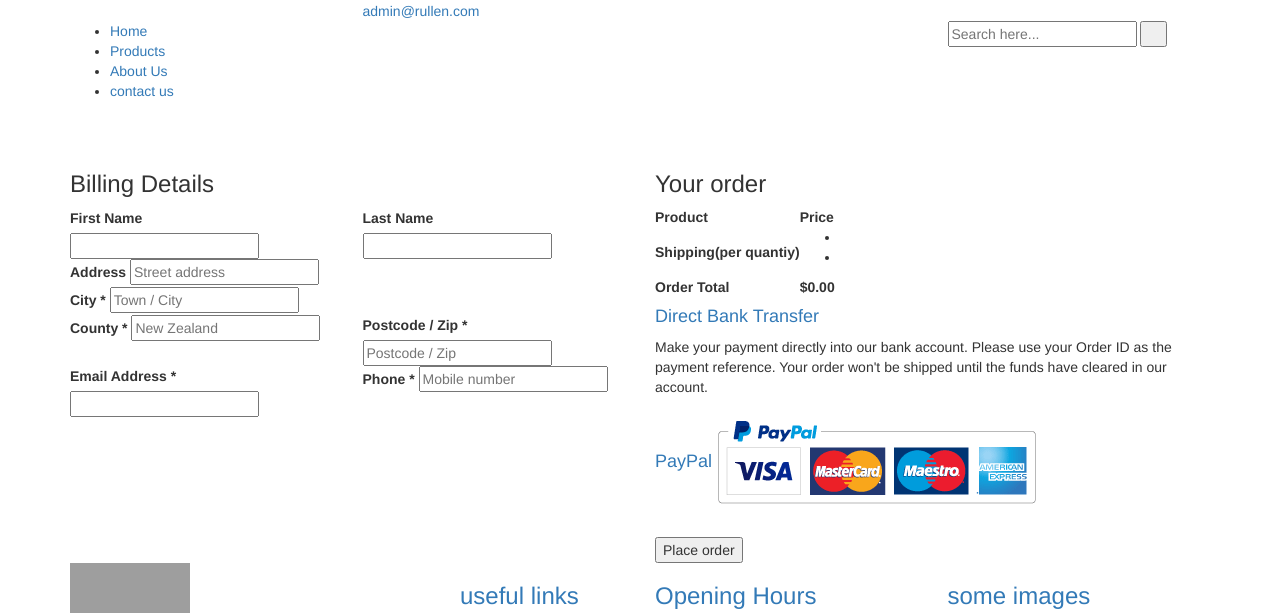
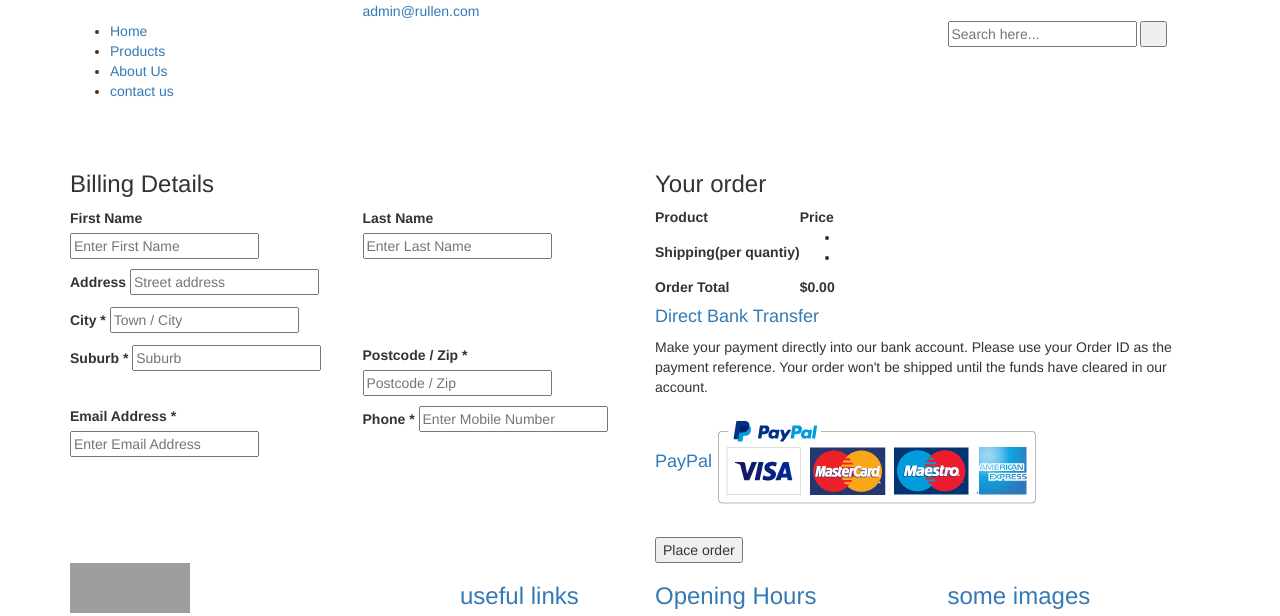
Before and after one commit to sukrampal/rullen, a CodeIgniter app: page /rullen1/cart/checkout in a window 1280 px wide. Shown: the part 242-858 px from the top of the page. Run offline with CodeIgniter, Linux system fonts and the light colour scheme; data that the repository does not hold is empty; some libraries are stand-ins or nearby versions; grey boxes are pictures that could not be loaded.

Commit message:
checkout validation

```diff
--- a/application/controllers/Cart.php
+++ b/application/controllers/Cart.php
@@ -88,7 +88,7 @@ public function update(){
     $this->form_validation->set_rules("last_name", "Last name ", 'required');
     $this->form_validation->set_rules("address", "Address ", 'required');
     $this->form_validation->set_rules("city", "City", 'required');
-    $this->form_validation->set_rules("country", "Country ", 'required');
+    $this->form_validation->set_rules("suburb", "Suburb ", 'required');
     $this->form_validation->set_rules("postcode", "Postcode/zip", 'required');
     $this->form_validation->set_rules("email", "Email ", 'required');
     $this->form_validation->set_rules("phone", "contact number", 'required');
@@ -100,17 +100,17 @@ public function update(){
     'last_name' => $this->input->post('last_name'),
     'address' => $this->input->post('address'),
     'city' => $this->input->post('city'),
-    'country' => $this->input->post('country'),
+    'suburb' => $this->input->post('suburb'),
     'postcode' => $this->input->post('postcode'),
     'email' => $this->input->post('email'),
     'phone' => $this->input->post('phone'),
-    'product_id' => implode(", ",$this->input->post('product_id')),
+    'product_id' => implode(", ", $this->input->post('product_id')),
     'product_title' => implode(", ", $this->input->post('product_title')),
     'qty' => implode(", ", $this->input->post('p_qty')),
     'item_price' => implode(", ", $this->input->post('item_price')),
     'price' => $this->input->post('price'),
 
-  );                                   // prd($data);
+  );                                    //prd($data);
     $this->mdl_home->order($data);
     $this->ordered();
 
--- a/application/views/Admin/dashboard.php
+++ b/application/views/Admin/dashboard.php
@@ -14,7 +14,7 @@
   <th>Email</th>
   <th>Address</th>
   <th>City</th>
-  <th>Country</th>
+  <th>Suburb</th>
   <th>Postcode</th>
   <th>Phone</th>
   <th>Delete</th>
@@ -32,7 +32,7 @@
   <td><?php echo $order['email']; ?></td>
   <td><?php echo $order['address']; ?></td>
   <td><?php echo $order['city']; ?></td>
-  <td><?php echo $order['country']; ?></td>
+  <td><?php echo $order['suburb']; ?></td>
   <td><?php echo $order['postcode']; ?></td>
   <td><?php echo $order['phone']; ?></td>
   <td><a href="<?php echo base_url(); ?>admin/home/delete_order/<?php echo $order['order_id'] ?>" onclick="return myConfirm();"><button type="button" class="btn btn-danger btn-sm">Delete</button></a></td>
--- a/application/views/checkout.php
+++ b/application/views/checkout.php
@@ -20,59 +20,59 @@
 								<div class="col-lg-6">
 									<div class="checkout-form-list">
 										<label>First Name </label>
-										<input type="text" name="first_name" placeholder="" />
-										<span class="text-danger"><?php echo form_error("first_name"); ?></span>
+										<input type="text" name="first_name" value="<?php echo set_value('first_name'); ?>" placeholder="Enter First Name" />
+										<span class="text-danger"><p style="color:red" <?php echo form_error("first_name"); ?></span>
 									</div>
 								</div>
 								<div class="col-lg-6">
 									<div class="checkout-form-list">
 										<label>Last Name</label>
-										<input type="text" name="last_name" placeholder="" />
-										<span class="text-danger"><?php echo form_error("last_name"); ?></span>
+										<input type="text" name="last_name" value="<?php echo set_value('last_name'); ?>" placeholder="Enter Last Name" />
+										<span class="text-danger"><p style="color:red" <?php echo form_error("last_name"); ?></span>
 									</div>
 								</div>
 
 								<div class="col-lg-12">
 									<div class="checkout-form-list">
 										<label>Address</label>
-										<input type="text" name="address" placeholder="Street address" />
-										<span class="text-danger"><?php echo form_error("address"); ?></span>
+										<input type="text" name="address" value="<?php echo set_value('address'); ?>" placeholder="Street address" />
+										<span class="text-danger"><p style="color:red;" <?php echo form_error("address"); ?> </span>
 									</div>
 								</div>
 
 								<div class="col-lg-12">
 									<div class="checkout-form-list">
 										<label>City <span class="required">*</span></label>
-										<input type="text" name="city" placeholder="Town / City" />
-										<span class="text-danger"><?php echo form_error("city"); ?></span>
+										<input type="text" name="city" value="<?php echo set_value('city'); ?>" placeholder="Town / City" />
+										<span class="text-danger"><p style="color:red" <?php echo form_error("city"); ?></span>
 									</div>
 								</div>
 								<div class="col-lg-6">
 									<div class="checkout-form-list">
-										<label>County <span class="required">*</span></label>
-										<input type="text" name="country" placeholder="New Zealand" />
-										<span class="text-danger"><?php echo form_error("country"); ?></span>
+										<label>Suburb <span class="required">*</span></label>
+										<input type="text" value="<?php echo set_value('suburb'); ?>" name="suburb" placeholder="Suburb" />
+										<span class="text-danger"><p style="color:red" <?php echo form_error("suburb"); ?></span>
 									</div>
 								</div>
 								<div class="col-lg-6">
 									<div class="checkout-form-list">
 										<label>Postcode / Zip <span class="required">*</span></label>
-										<input type="text" name="postcode" placeholder="Postcode / Zip" />
-										<span class="text-danger"><?php echo form_error("postcode"); ?></span>
+										<input type="text" name="postcode" value="<?php echo set_value('postcode'); ?>" placeholder="Postcode / Zip" />
+										<span class="text-danger"><p style="color:red" <?php echo form_error("postcode"); ?></span>
 									</div>
 								</div>
 								<div class="col-lg-6">
 									<div class="checkout-form-list">
 										<label>Email Address <span class="required">*</span></label>
-										<input type="email" name="email" placeholder="" />
-										<span class="text-danger"><?php echo form_error("email"); ?></span>
+										<input type="email" name="email" value="<?php echo set_value('email'); ?>" placeholder="Enter Email Address" />
+										<span class="text-danger"><p style="color:red" <?php echo form_error("email"); ?></span>
 									</div>
 								</div>
 								<div class="col-lg-6">
 									<div class="checkout-form-list">
 										<label>Phone  <span class="required">*</span></label>
-										<input type="text" name="phone" placeholder="Mobile number" />
-										<span class="text-danger"><?php echo form_error("phone"); ?></span>
+										<input type="text" name="phone" value="<?php echo set_value('phone'); ?>" placeholder="Enter Mobile Number" />
+										<span class="text-danger"><p style="color:red" <?php echo form_error("phone"); ?></span>
 									</div>
 								</div>
 
--- a/application/views/contact.php
+++ b/application/views/contact.php
@@ -66,7 +66,7 @@
 									<div class="form-group contuct_f">
 										<label for="exampleInputPassword1">Phone Number</label>
 										<input type="text" name="phone" value="<?php echo set_value('phone'); ?>" class="form-control"  placeholder="Phone Number" autocomplete="off"></input>
-                    <span class="error"><p style="color:red" <?php echo form_error('phone'); ?></span>
+                    <span class="text-danger"><p style="color:red" <?php echo form_error('phone'); ?></span>
                   </div>
 									<div class="form-group contuct_f">
 										<label for="exampleInputPassword1">What is on your mind? <span>*</span></label>
```
